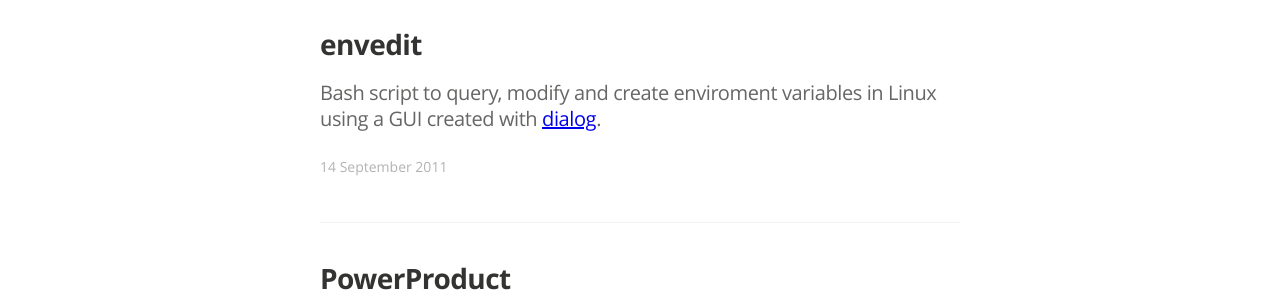
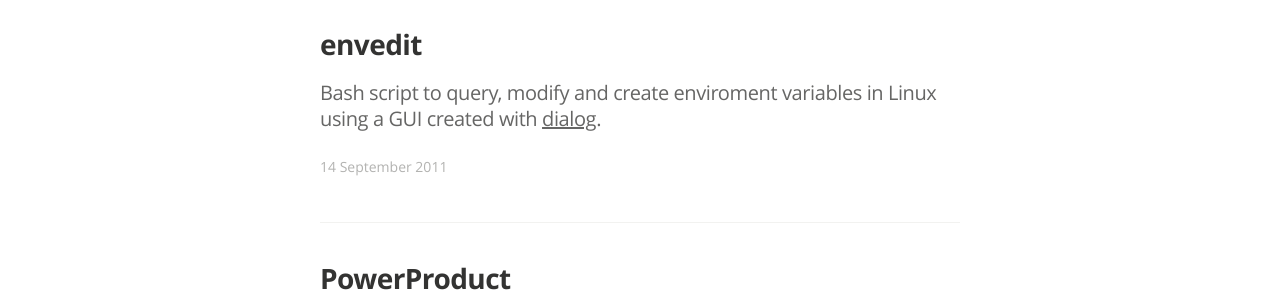
Before and after one commit to aafeijoo/aafeijoo.github.io, a Jekyll site: the page built from index.html, in a window 1280 px wide. Shown: the part 722-1022 px from the top of the page. Built offline with Jekyll 4.4.1, drawn with Linux system fonts in a browser that asks for light colours; Markdown is read by kramdown in place of the engine named in the settings; the list of posts is cut into pages by our own code.

Commit message:
Post excerpt test

```diff
--- a/css/main.sass
+++ b/css/main.sass
@@ -160,6 +160,8 @@ body
       font-size: 20px
       line-height: 1.3
       color: #666665
+      a
+        color: #666665
     .post-meta
       font-size: 14px
       color: #b3b3b1
```
